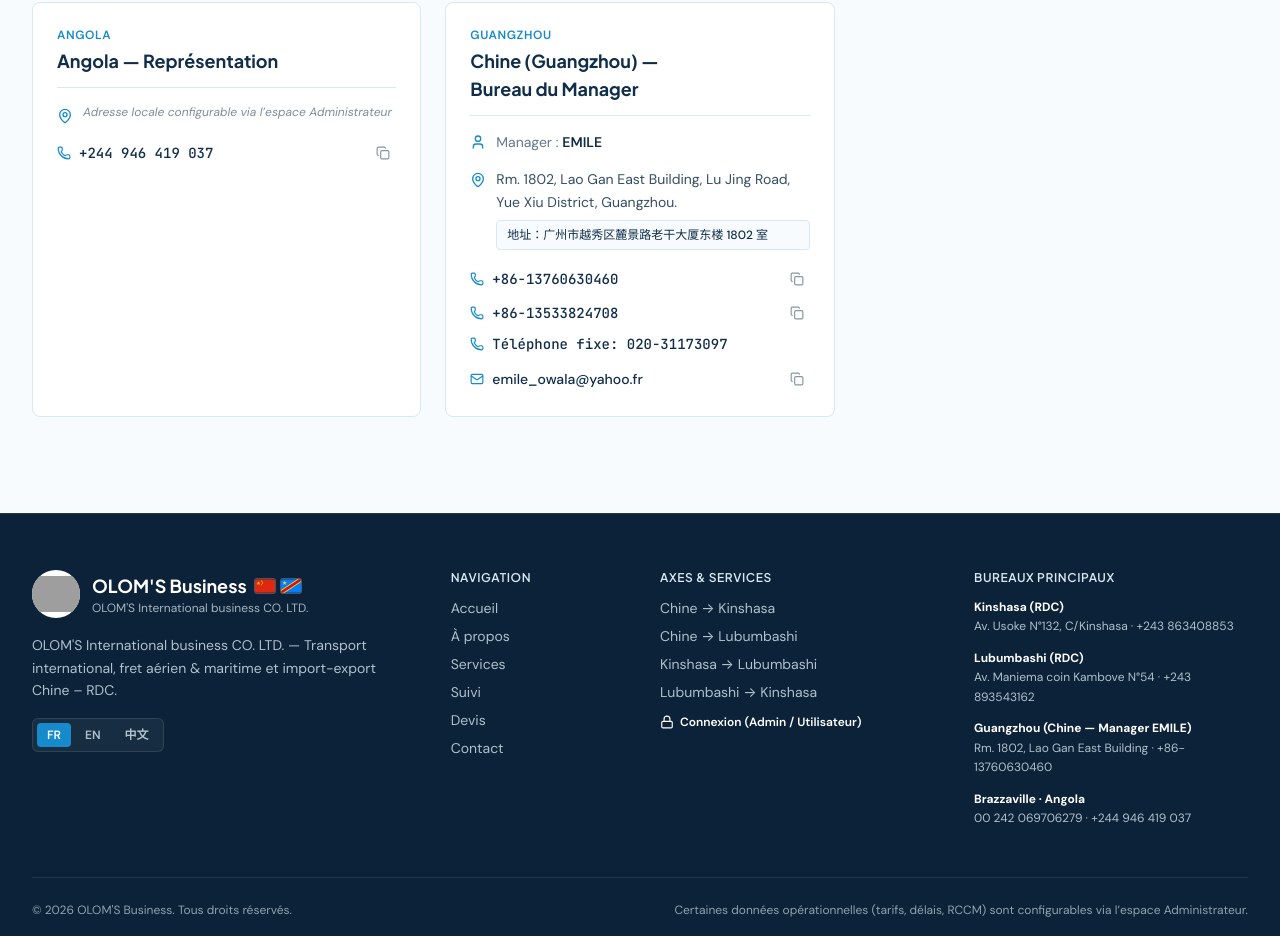
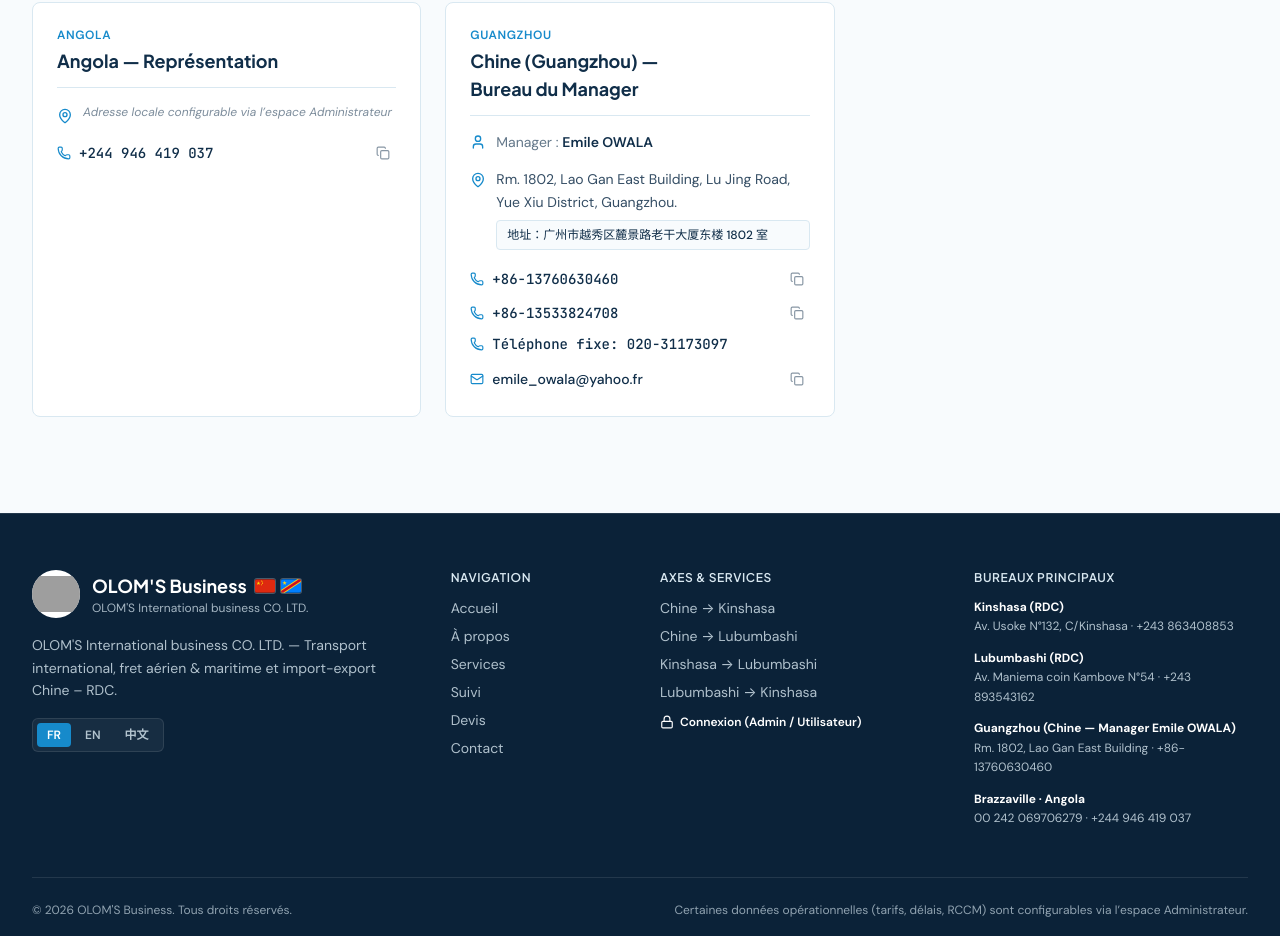
Before and after one commit to dieudookoko-ship-it/OLOM-S-Business, a React (Vite) app: page / in a window 1280 px wide. Shown: the part 6028-6964 px from the top of the page. Built offline with nearby package versions, Linux system fonts and the light colour scheme; grey boxes are pictures that could not be loaded.

Commit message:
chore: update Guangzhou office manager name
Update manager name to "Emile OWALA" in company data and footer.

```diff
--- a/src/components/Footer.tsx
+++ b/src/components/Footer.tsx
@@ -145,7 +145,7 @@ export const Footer: React.FC = () => {
               <span>Av. Maniema coin Kambove N°54 · +243 893543162</span>
             </div>
             <div>
-              <strong className="text-white block">Guangzhou (Chine — Manager EMILE)</strong>
+              <strong className="text-white block">Guangzhou (Chine — Manager Emile OWALA)</strong>
               <span>Rm. 1802, Lao Gan East Building · +86-13760630460</span>
             </div>
             <div>
--- a/src/data/companyData.ts
+++ b/src/data/companyData.ts
@@ -66,7 +66,7 @@ export const OFFICE_LOCATIONS: OfficeContact[] = [
     labelFr: 'Chine (Guangzhou) — Bureau du Manager',
     labelEn: 'China (Guangzhou) — Manager Office',
     labelZh: '中国（广州）— 经理办公室',
-    manager: 'EMILE',
+    manager: 'Emile OWALA',
     address: 'Rm. 1802, Lao Gan East Building, Lu Jing Road, Yue Xiu District, Guangzhou.',
     addressZh: '地址：广州市越秀区麓景路老干大厦东楼 1802 室',
     phones: ['+86-13760630460', '+86-13533824708'],
```
